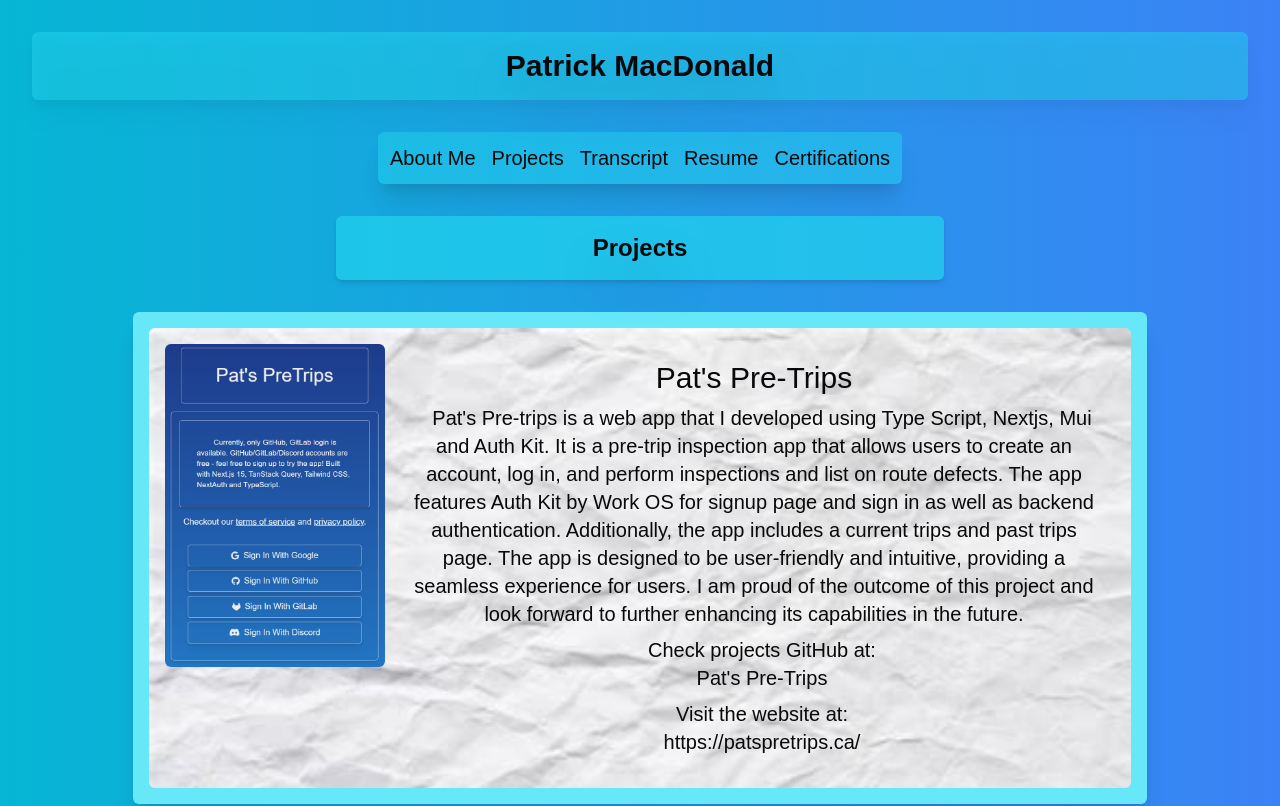
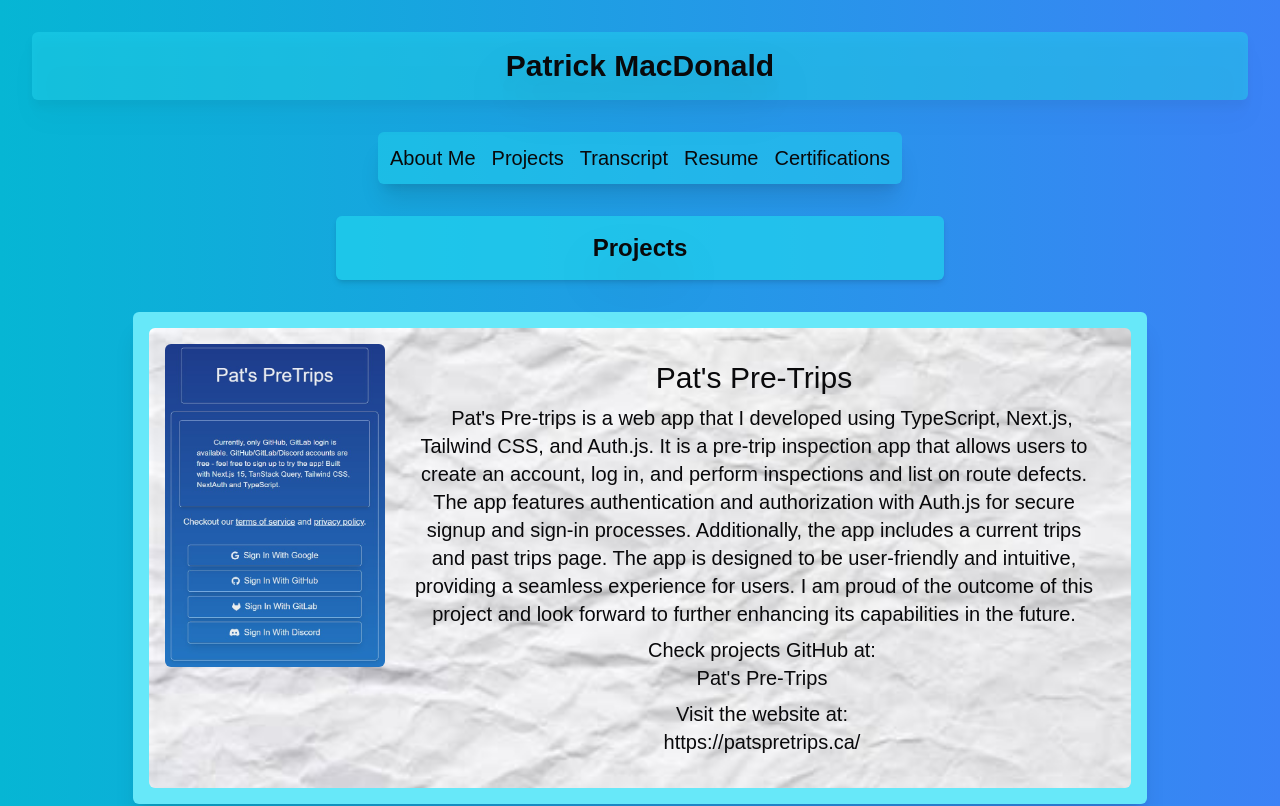
Before and after one commit to Pmacdon15/portfolio, a Next.js app: page /projects in a window 1280 px wide. Shown: the top 806 px of the page. Built offline with nearby package versions, Linux system fonts and the light colour scheme.

Commit message:
updated projects

```diff
--- a/src/app/projects/page.tsx
+++ b/src/app/projects/page.tsx
@@ -5,14 +5,14 @@ import ProjectContainerRight from "@/components/ui/projects-container-image-righ
 const projects = [
   {
     title: "Pat's Pre-Trips",
-    text: `Pat's Pre-trips is a web app that I developed using Type Script, Nextjs, Mui and Auth Kit. It is a pre-trip
+    text: `Pat's Pre-trips is a web app that I developed using TypeScript, Next.js, Tailwind CSS, and Auth.js. It is a pre-trip
     inspection app that allows users to create an account, log in, and perform inspections and list on route defects. The app
-    features Auth Kit by Work OS for signup page and sign in as well as backend authentication. Additionally,
+    features authentication and authorization with Auth.js for secure signup and sign-in processes. Additionally,
     the app includes a current trips and past trips page. The app is designed to be user-friendly and intuitive,
     providing a seamless experience for users. I am proud of the outcome of this project and look forward to
     further enhancing its capabilities in the future.`,
     imagePath: "/PreTrips.jpg",
-    githubUrl: "https://github.com/Pmacdon15/pats-pretrip",
+    githubUrl: "https://github.com/Pmacdon15/pats-pretrips-2.0.git",
     url: "https://patspretrips.ca/"
   },
   {
```
